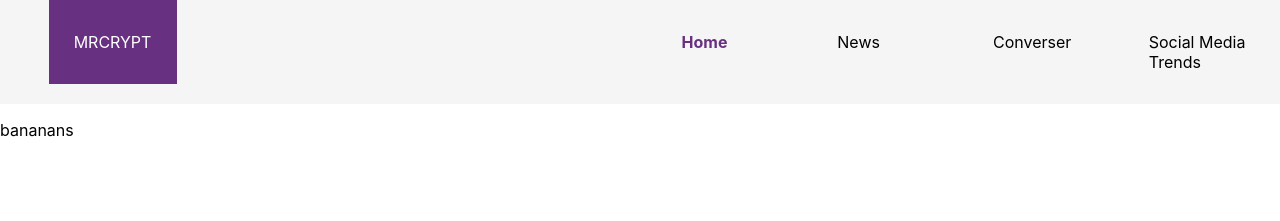
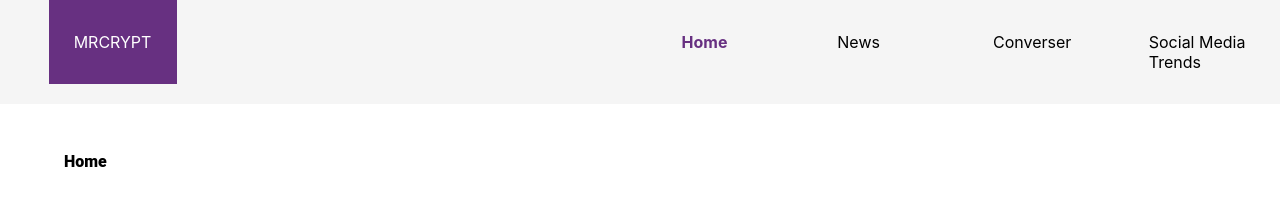
Before and after one commit to anamargaridarl/mrcrypt-lapd, a React (Create React App) app in the folder fe/: page /home in a window 1280 px wide. Shown: the top 221 px of the page. Built offline with nearby package versions, Linux system fonts and the light colour scheme.

Commit message:
Add PageHeader component

```diff
--- /dev/null
+++ b/fe/src/components/PageHeader.js
@@ -0,0 +1,26 @@
+import React from 'react';
+import {makeStyles} from '@material-ui/core/styles';
+import {font_family, header_font_size, header_font_weight} from '../styles/fonts';
+import {black} from '../styles/colors';
+
+const useStyles = makeStyles((theme) => ({
+  root: {
+    fontFamily: font_family,
+    fontSize: header_font_size,
+    fontWeight: header_font_weight,
+    color: black,
+    marginLeft: '4em',
+    marginTop: '3em',
+    textAlign: 'left',
+  }
+}));
+
+export default function PageHeader(props) {
+  const classes = useStyles();
+
+  return (
+    <>
+      <p className={classes.root}>{props.name}</p>
+    </>
+  );
+}
--- a/fe/src/pages/HomePage.js
+++ b/fe/src/pages/HomePage.js
@@ -1,11 +1,12 @@
-import React from "react";
-import TopBar from "../components/TopBar";
+import React from 'react'
+import TopBar from '../components/TopBar'
+import PageHeader from '../components/PageHeader'
 
 export default function HomePage() {
-  return (
-    <div>
-      <TopBar></TopBar>
-      <p> bananans </p>
-    </div>
-  );
+    return (
+        <div>
+            <TopBar></TopBar>
+            <PageHeader name="Home"></PageHeader>
+        </div>
+    )
 }
--- /dev/null
+++ b/fe/src/styles/fonts.js
@@ -0,0 +1,6 @@
+const font_family = 'Roboto';
+
+const header_font_weight = '800';
+const header_font_size = '18';
+
+export {font_family, header_font_weight, header_font_size};
```
Also changed, not shown: 2 other files (tests, documents, lock files or other folders).
